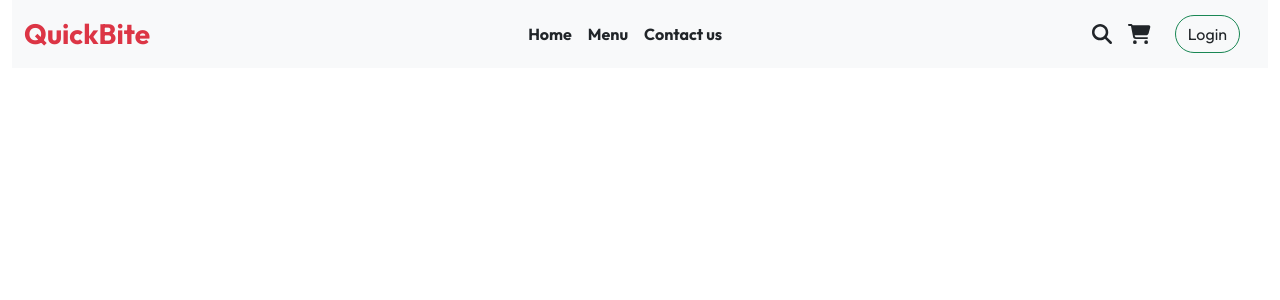
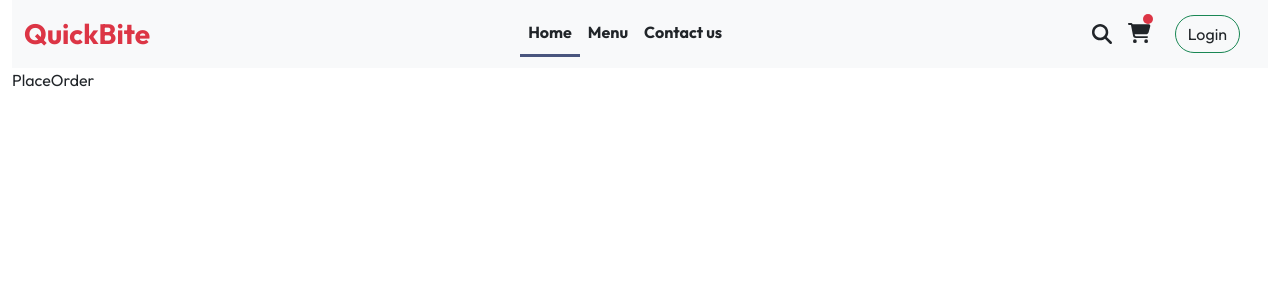
Before and after one commit to chikram/QickBite, a React (Create React App) app: page /order in a window 1280 px wide. Shown: the top 300 px of the page. Built offline with nearby package versions, Linux system fonts and the light colour scheme.

Commit message:
adding routes and some pages

```diff
--- a/src/App.js
+++ b/src/App.js
@@ -1,9 +1,21 @@
 import NavBar from "./components/Nav/NavBar";
-
+import { BrowserRouter, Route, Routes } from 'react-router-dom'
+import Cart from "./pages/Cart/Cart";
+import Home from "./pages/Home/Home";
+import PlaceOrder from './pages/PlaceOrder/PlaceOrder'
 function App() {
   return (
     <div className="container-fluid">
-      <NavBar />
+      <BrowserRouter>
+        <NavBar />
+        <Routes>
+          <Route path="/" element={<Home />} />
+          <Route path="/cart" element={<Cart />} />
+          <Route path="/order" element={<PlaceOrder />} />
+
+        </Routes>
+
+      </BrowserRouter>
     </div>
 
 
--- a/src/components/Nav/NavBar.css
+++ b/src/components/Nav/NavBar.css
@@ -1,6 +1,10 @@
-.nav-link:hover {
-  border-bottom: 3px solid red;
+.active {
+  padding-bottom: 2px;
+  border-bottom: 3px solid #49557e;
 }
 .btn:hover {
   background-color: #fff4f2;
 }
+.p-2 {
+  cursor: pointer;
+}
--- a/src/components/Nav/NavBar.jsx
+++ b/src/components/Nav/NavBar.jsx
@@ -1,5 +1,6 @@
 import "./NavBar.css";
 import React from "react";
+import { useState } from "react";
 import {
   faCartShopping,
   faMagnifyingGlass,
@@ -7,6 +8,7 @@ import {
 import { FontAwesomeIcon } from "@fortawesome/react-fontawesome";
 
 const NavBar = () => {
+  const [menu, setMenu] = useState("home");
   return (
     <nav className="navbar navbar-expand-lg navbar-expand-md navbar-expand-sm navbar-light bg-light">
       <div className="container-fluid">
@@ -26,7 +28,10 @@ const NavBar = () => {
         </button>
         <div className="collapse navbar-collapse" id="navbarNavDropdown">
           <ul className="navbar-nav mx-auto mb-2 mb-lg-0">
-            <li>
+            <li
+              onClick={() => setMenu("home")}
+              className={menu === "home" ? "active" : ""}
+            >
               <a
                 className="nav-link fw-bold text-dark"
                 aria-current="page"
@@ -35,12 +40,20 @@ const NavBar = () => {
                 Home
               </a>
             </li>
-            <li>
+            <li
+              onClick={() => setMenu("Menu")}
+              className={menu === "Menu" ? "active" : ""}
+            >
               <a className="nav-link fw-bold text-dark" href="#">
                 Menu
               </a>
             </li>
-            <li>
+            <li
+              onClick={() => {
+                setMenu("contact-us");
+              }}
+              className={menu === "contact-us" ? "active" : ""}
+            >
               <a className="nav-link fw-bold text-dark" href="#">
                 Contact us
               </a>
@@ -52,8 +65,18 @@ const NavBar = () => {
               size="lg"
               className="p-2"
             />
-            <FontAwesomeIcon icon={faCartShopping} size="lg" className="p-2" />
+            <div className="position-relative">
+              <FontAwesomeIcon
+                icon={faCartShopping}
+                size="lg"
+                className="p-2"
+              />
 
+              <div
+                className="text-center fs-6 position-absolute mx-2 my-1 top-0 start-50 translate-middle bg-danger text-white rounded-circle"
+                style={{ width: "10px", height: "10px", lineHeight: "20px" }}
+              ></div>
+            </div>
             <button
               className="btn border border-success mx-3 rounded-pill"
               type="submit"
--- /dev/null
+++ b/src/pages/Cart/Cart.jsx
@@ -0,0 +1,8 @@
+import "./Cart.css";
+import React from "react";
+
+const Cart = () => {
+  return <div>Cart</div>;
+};
+
+export default Cart;
--- /dev/null
+++ b/src/pages/Home/Home.jsx
@@ -0,0 +1,8 @@
+import "./Home.css";
+import React from "react";
+
+const Home = () => {
+  return <div>Home</div>;
+};
+
+export default Home;
--- /dev/null
+++ b/src/pages/PlaceOrder/PlaceOrder.jsx
@@ -0,0 +1,8 @@
+import "./PlaceOrder.css";
+import React from "react";
+
+const PlaceOrder = () => {
+  return <div>PlaceOrder</div>;
+};
+
+export default PlaceOrder;
```
Also changed, not shown: src/pages/Cart/Cart.css (added), src/pages/Home/Home.css (added), src/pages/PlaceOrder/PlaceOrder.css (added).
